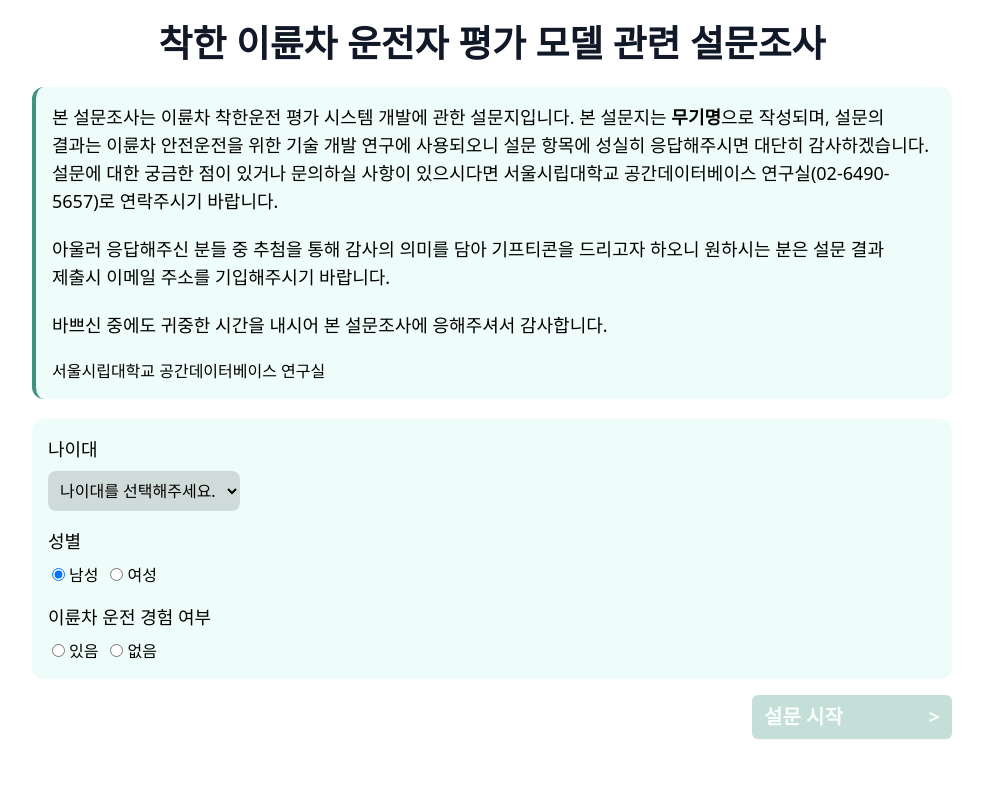
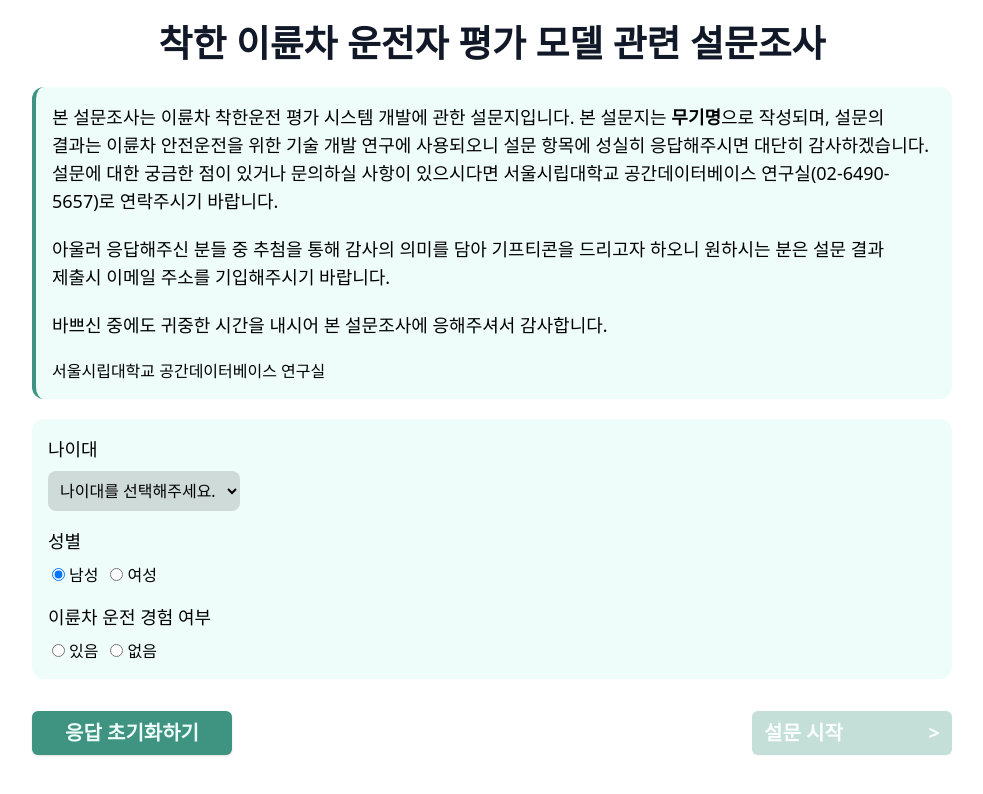
Before and after one commit to custardcream98/goodrider-interview-web, a Next.js app: page / in a window 1280 px wide. Both pictures are taken after a click on the radio button "남성". Shown: the top 794 px of the page, without its empty margins (148-1131 px from the left). Built offline with nearby package versions, Linux system fonts and the light colour scheme.

Commit message:
Feature: 응답 리셋 버튼 추가

```diff
--- a/src/pages/index.tsx
+++ b/src/pages/index.tsx
@@ -4,9 +4,13 @@ import Layout from "~/components/Layout";
 import storageKeys, {
   getStorage,
   getUserInfoLocalStorage,
+  removeLocalAnswer,
+  removeLocalisOnGoing,
+  removeLocalUserInfo,
   setUserInfoLocalStorage,
 } from "~/utils/localStorage";
 import { IUserInfo } from "~/interfaces/userInfo";
+import Router from "next/router";
 
 interface HTMLCustomInputSelectElement extends HTMLInputElement {
   name: keyof IUserInfo;
@@ -47,18 +51,26 @@ const LandingPage = () => {
     if (userInfoStateKeys.length !== 0) setUserInfoLocalStorage(userInfoState);
 
     if (userInfoStateKeys.length === 3) {
-      setIsUserInfoReady((_) => true);
+      setIsUserInfoReady(true);
     }
   }, [userInfoState]);
 
   useEffect(() => {
-    setIsEnded((_) => JSON.parse(getStorage(storageKeys.isEnded)));
-    setIsOnGoing((_) => JSON.parse(getStorage(storageKeys.isOnGoing)));
+    setIsEnded(JSON.parse(getStorage(storageKeys.isEnded)));
+    setIsOnGoing(JSON.parse(getStorage(storageKeys.isOnGoing)));
 
     const userInfo = getUserInfoLocalStorage();
 
-    setUserInfoState((_) => userInfo || {});
+    setUserInfoState(userInfo || {});
   }, []);
+
+  const handleReset = () => {
+    removeLocalAnswer();
+    removeLocalisOnGoing();
+    removeLocalUserInfo();
+
+    Router.reload();
+  };
 
   return (
     <Layout>
@@ -173,9 +185,18 @@ const LandingPage = () => {
                 </fieldset>
               </form>
             </div>
+            {(isOnGoing || Object.keys(userInfoState).length !== 0) && (
+              <button
+                className="page-btn mt-4 w-[200px]"
+                type="button"
+                onClick={handleReset}
+              >
+                응답 초기화하기
+              </button>
+            )}
             <Link href="/interview/1">
               <a
-                className={`page-btn mt-4 ml-auto block w-[200px] ${
+                className={`page-btn float-right mt-4 w-[200px] ${
                   isUserInfoReady ? "" : "pointer-events-none opacity-30"
                 }`}
               >
@@ -184,6 +205,14 @@ const LandingPage = () => {
               </a>
             </Link>
           </section>
+          {/* <button
+            className={`dark fixed bottom-4 right-4 rounded-full py-2 px-3 md:bottom-6 md:right-6 md:px-5 md:py-4 md:text-2xl ${
+              !isOnGoing ? "hidden" : ""
+            }`}
+            onClick={handleReset}
+          >
+            응답 초기화하기
+          </button> */}
         </main>
       )}
     </Layout>
--- a/src/utils/localStorage.ts
+++ b/src/utils/localStorage.ts
@@ -44,7 +44,7 @@ export const setUserInfoLocalStorage = ({
 export const checkUserInfoValid = () => {
   const userInfo = getUserInfoLocalStorage();
   return userInfo && Object.keys(userInfo).length === 3;
-}; // TODO: 유저인포 벨리드 확인
+};
 
 export const getAllAnswers = () => {
   const currentAnswers: ILocalAnswers = JSON.parse(
@@ -119,7 +119,9 @@ export const getCheckerAnswer = (
 export const removeLocalAnswer = () =>
   localStorage.removeItem(storageKeys.answers);
 export const removeLocalisOnGoing = () =>
-  localStorage.removeItem(storageKeys.answers);
+  localStorage.removeItem(storageKeys.isOnGoing);
+export const removeLocalUserInfo = () =>
+  localStorage.removeItem(storageKeys.userInfo);
 export const setIsEndedLocalStorage = () =>
   setStorage(storageKeys.isEnded, "true");
 
```
